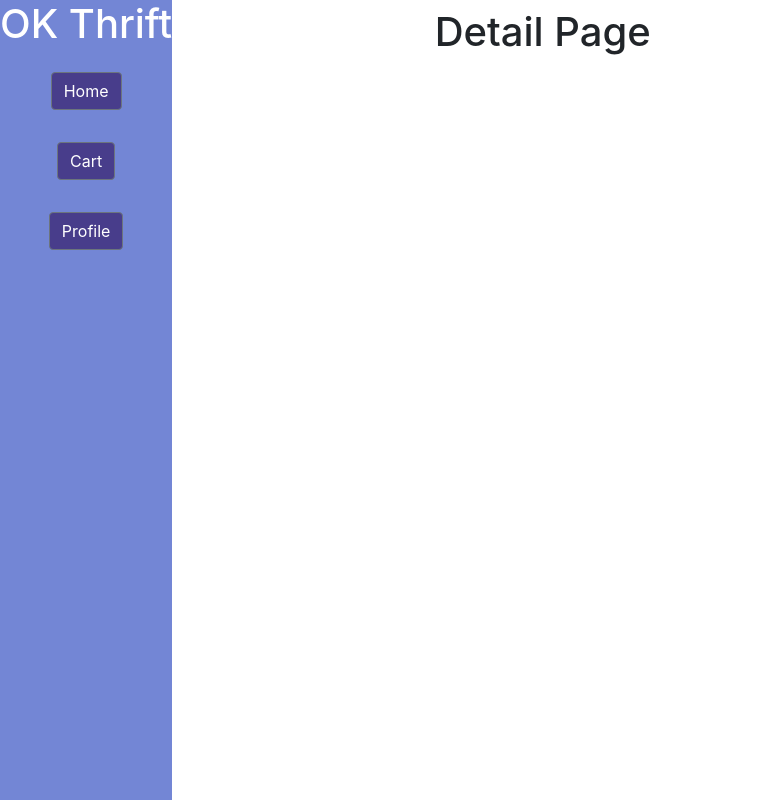
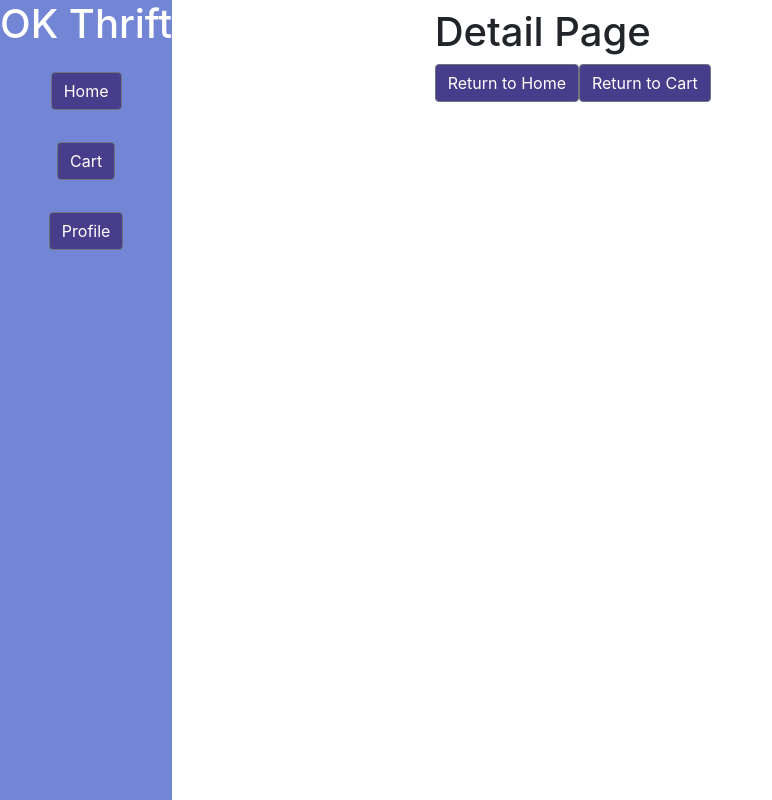
Before and after one commit to opomeroy26/OK-Thrift, a React (Create React App) app in the folder ok-thrift/: page /detail in a window 1280 px wide. Shown: the whole page, without its empty margins (0-772 px from the left). Built offline with nearby package versions, Linux system fonts and the light colour scheme; data requests are answered from the project's data file.

Commit message:
Part of Detail Page Working

```diff
--- a/ok-thrift/src/components/App.js
+++ b/ok-thrift/src/components/App.js
@@ -13,6 +13,7 @@ function App() {
   const [inventory, setInventory] = useState([])
   const [cart, setCart] = useState([])
   const history = useHistory();
+  const [detail, setDetail] = useState([])
 
   useEffect(()=> {
     fetch("http://localhost:3001/inventory")
@@ -34,8 +35,26 @@ function App() {
     setCart(cart.filter((cartItem)=> cartItem !== product))
   }
 
-  function onCardClick(product){
+  function onHomeCardClick(product){
     console.log("Show Details of this product", product)
+    history.push("/detail")
+    setDetail([product])
+  }
+
+  function onCartCardClick(product){
+    console.log("Show Details of this Cart product", product)
+    history.push("/detail")
+    setDetail([product])
+  }
+
+  function onReturnToHomeClick(){
+    history.push("/")
+
+  }
+
+  function onReturnToCartClick(){
+    history.push("/cart")
+
   }
 
   function onAddToInventory(product){
@@ -59,7 +78,7 @@ function App() {
           <HomePage
             inventory={inventory}
             onAddToCart = {onAddToCart}
-            onCardClick = {onCardClick}
+            onCardClick = {onHomeCardClick}
           />
         </Route>
 
@@ -67,12 +86,19 @@ function App() {
           <CartPage
             cart={cart}
             onRemoveFromCart = {onRemoveFromCart}
-            onCardClick= {onCardClick}
+            onCardClick= {onCartCardClick}
           />
         </Route>
 
         <Route exact path="/detail">
-          <DetailPage />
+          <DetailPage
+            detail={detail}
+            handleReturnToHome = {onReturnToHomeClick}
+            handleReturnToCart = {onReturnToCartClick}
+            onAddToCart = {onAddToCart}
+            onRemoveFromCart = {onRemoveFromCart}
+
+          />
         </Route>
 
         <Route exact path="/profile">
--- a/ok-thrift/src/components/CartPage.js
+++ b/ok-thrift/src/components/CartPage.js
@@ -1,7 +1,7 @@
 import CartCard from './CartCard.js'
 import '../styles/CartPage.css'
 
-function CartPage({cart, onRemoveFromCart, onCardClick}){
+function CartPage({cart, onRemoveFromCart, onCardClick,}){
     const cartItem = cart.map((productObj)=> (
         <div>
             <CartCard
--- a/ok-thrift/src/components/DetailPage.js
+++ b/ok-thrift/src/components/DetailPage.js
@@ -1,8 +1,30 @@
+import React from 'react';
+import ItemCard from "./ItemCard";
+import CartCard from "./CartCard";
 
-function DetailPage(){
+function DetailPage({detail, handleReturnToHome, handleReturnToCart, onAddToCart, onRemoveFromCart}){
+    const itemDetail = detail.map((detailObj)=> (
+        <div>
+            <ItemCard
+                key={detailObj.id}
+                product={detailObj}
+                handleAddToClick = {onAddToCart}
+            />
+            {/* <CartCard
+                key={detailObj.id}
+                product = {detailObj}
+                handleRemoveFromCart = {onRemoveFromCart}
+            /> */}
+
+        </div>
+    ))
+
     return (
-        <div>
+        <div id='cart'>
             <h1>Detail Page</h1>
+            <button onClick={() => handleReturnToHome()} className="btn btn-secondary">Return to Home </button>
+            <button onClick={() => handleReturnToCart()} className="btn btn-secondary">Return to Cart </button>
+            {itemDetail}
         </div>
     )
 }
--- a/ok-thrift/src/components/ItemCard.js
+++ b/ok-thrift/src/components/ItemCard.js
@@ -1,6 +1,6 @@
 import React from 'react';
 
-function ItemCard({product, handleAddToCart, handleCardClick}) {
+function ItemCard({product, handleAddToCart, handleCardClick,}) {
     const {name, description, price, image} = product
 
     return (
```
